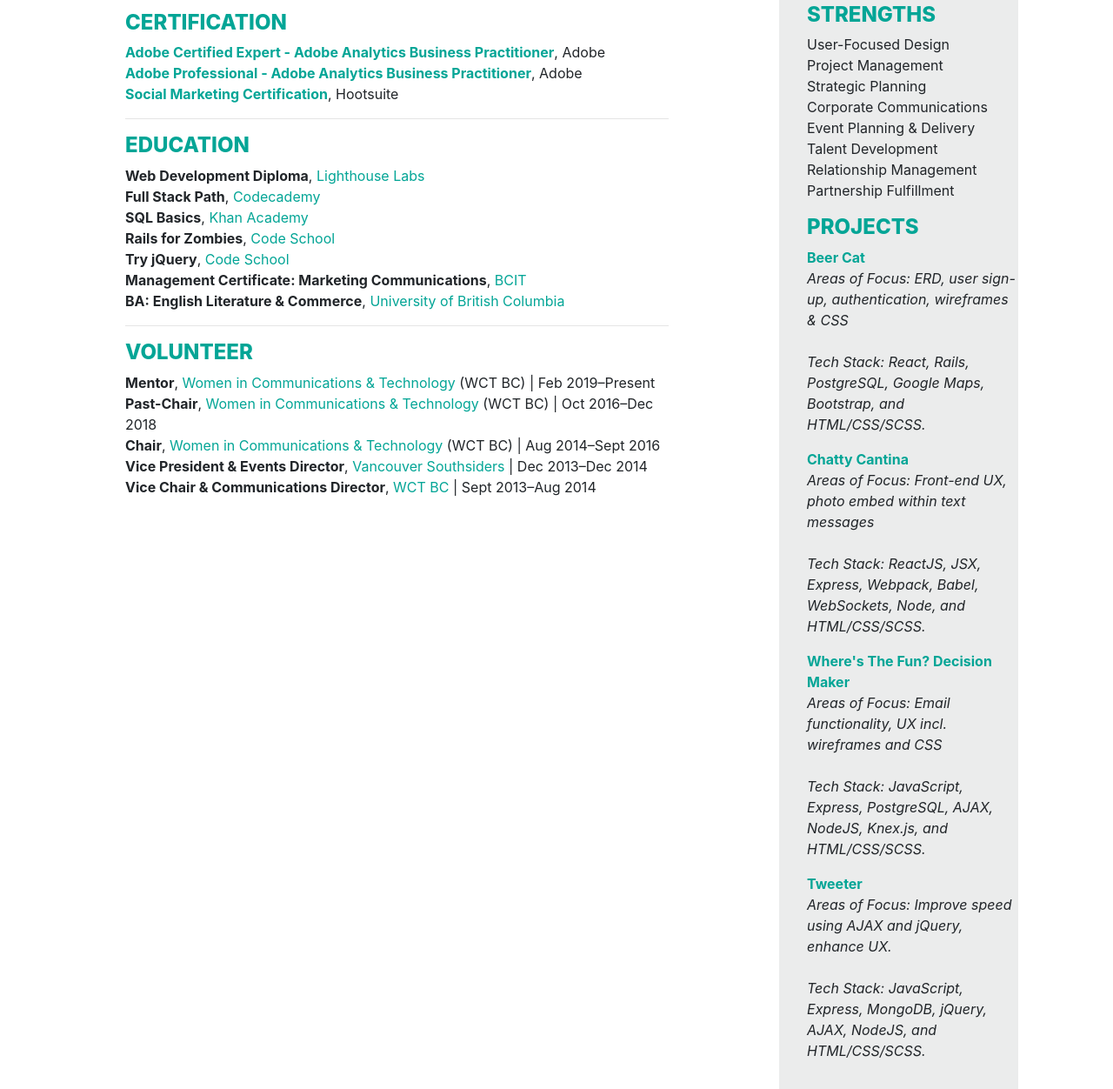
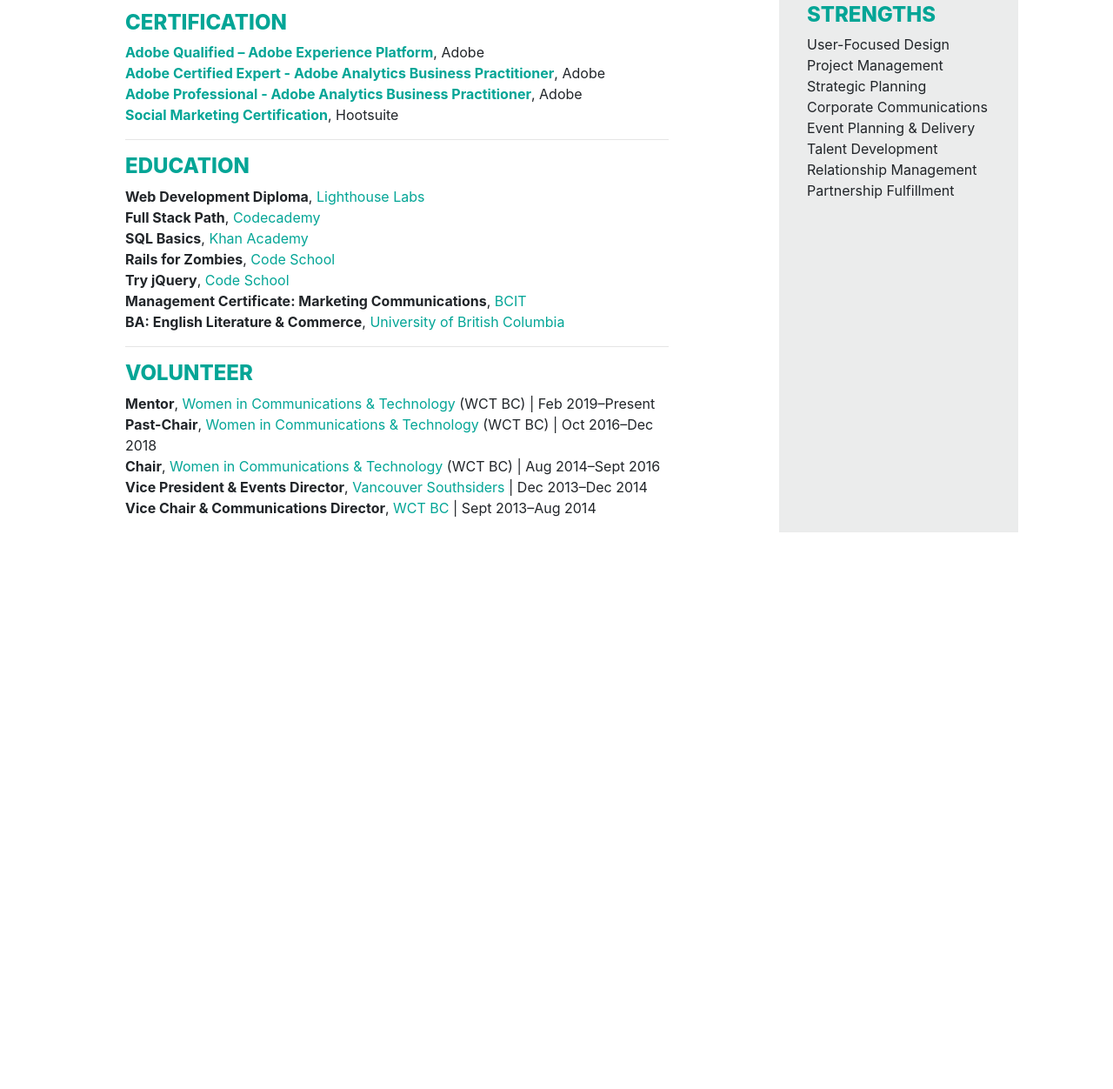
Before and after one commit to djwendo/djwendo.github.io, a website: page index.html in a window 1280 px wide. Shown: the part 2145-3397 px from the top of the page at 87% size. After the commit the page ends 2757 px from the top, so only its background shows below. Drawn offline with nearby package versions, Linux system fonts and the light colour scheme; a web font is replaced by a local one.

Commit message:
Add Platform Qualified credential

```diff
--- a/index.html
+++ b/index.html
@@ -125,6 +125,7 @@
           <span id="Certification" class="anchor"></span>
           <h4>CERTIFICATION</h4>
           <p>
+            <b><a href="https://www.youracclaim.com/badges/20951e6f-93ee-409f-ba58-4ba102fb45dd/linked_in_profile" target="_blank">Adobe Qualified – Adobe Experience Platform</a></b>, Adobe<br/>
             <b><a href="https://www.youracclaim.com/badges/66d07b22-7a92-4789-8f23-51534ceffd64/linked_in_profile" target="_blank">Adobe Certified Expert - Adobe Analytics Business Practitioner</a></b>, Adobe<br/>
             <b><a href="https://www.youracclaim.com/badges/b9a515c0-f0ad-422d-8b85-332e93ca99bb/linked_in_profile" target="_blank">Adobe Professional - Adobe Analytics Business Practitioner</a></b>, Adobe<br/>
             <b><a href="https://www.credential.net/10404224" target="_blank">Social Marketing Certification</a></b>, Hootsuite<br/>
@@ -232,31 +233,6 @@
             Talent Development<br/>
             Relationship Management<br/>
             Partnership Fulfillment</p>
-            <span id="Projects" class="anchor"></span>
-            <h4>PROJECTS</h4>
-            <span class="projects">
-            <p><b><a href="https://github.com/djwendo/Beer-Cat-Tourism-App" target="_blank">Beer Cat</a></b><br/>
-              <em>Areas of Focus: ERD, user sign-up, authentication, wireframes & CSS</em>
-              <br/><br/>
-              <em>Tech Stack: React, Rails, PostgreSQL, Google Maps, Bootstrap, and HTML/CSS/SCSS.</em>
-            </p>
-            <p><b><a href="https://github.com/djwendo/Chatty-Cantina" target="_blank">Chatty Cantina</a></b><br/>
-              <em>Areas of Focus: Front-end UX, photo embed within text messages</em>
-              <br/><br/>
-              <em>Tech Stack: ReactJS, JSX, Express, Webpack, Babel, WebSockets, Node, and HTML/CSS/SCSS.</em>
-            </p>
-            <p><b><a href="https://github.com/djwendo/WTF-Decision-Maker" target="_blank">Where's The Fun? Decision Maker</a></b><br/>
-              <em>Areas of Focus: Email functionality, UX incl. wireframes and CSS</em>
-              <br/><br/>
-              <em>Tech Stack: JavaScript, Express, PostgreSQL, AJAX, NodeJS, Knex.js, and HTML/CSS/SCSS.</em>
-            </p>
-
-            <p><b><a href="https://github.com/djwendo/tweeter" target="_blank">Tweeter</a></b><br/>
-              <em>Areas of Focus: Improve speed using AJAX and jQuery, enhance UX.</em>
-              <br/><br/>
-              <em>Tech Stack: JavaScript, Express, MongoDB, jQuery, AJAX, NodeJS, and HTML/CSS/SCSS.</em>
-          </p>
-          </span>
         </div>
       </div>
       <script src="https://code.jquery.com/jquery-3.2.1.slim.min.js" integrity="sha384-KJ3o2DKtIkvYIK3UENzmM7KCkRr/rE9/Qpg6aAZGJwFDMVNA/GpGFF93hXpG5KkN" crossorigin="anonymous"></script>
```
